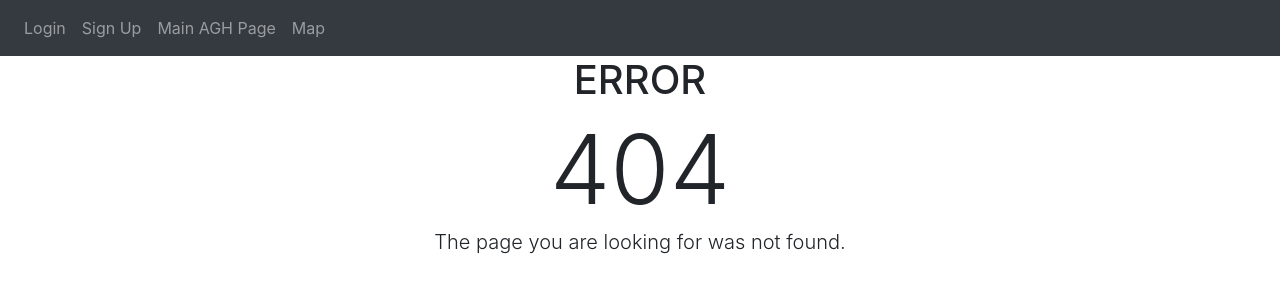
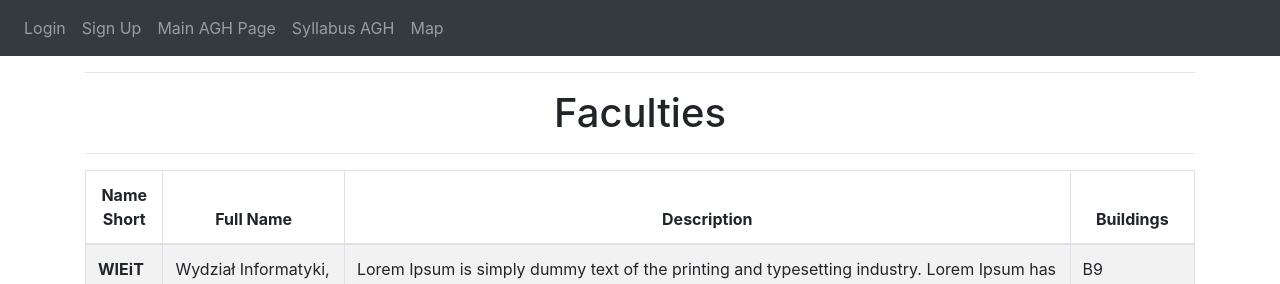
Before and after one commit to JakubTutka/Student_Managment_System, a Flask app: page /faculties in a window 1280 px wide. Shown: the top 284 px of the page. Run offline with Flask 2, Linux system fonts and the light colour scheme; some libraries are stand-ins or nearby versions.

Commit message:
Improved all pages and add new ones

```diff
--- a/website/auth.py
+++ b/website/auth.py
@@ -43,9 +43,17 @@ def map():
 def grades():
     return render_template('grades.html', user=current_user)
 
+@auth.route('/new_course')
+def new_course():
+    return render_template('new_course.html', user=current_user)
+
 @auth.route('/timetable')
 def timetable():
     return render_template('timetable.html', user=current_user)
+
+@auth.route('/faculties')
+def faculties():
+    return render_template('faculties.html', user=current_user)
 
 @auth.route('/buildings')
 def buildings():
--- a/website/templates/404.html
+++ b/website/templates/404.html
@@ -1,6 +1,8 @@
 {% extends "base.html" %} {% block title %}Error 404{% endblock %} {% block content
 %}
+    <hr/>
 <h1 align="center">ERROR</h1>
+    <hr/>
     <div class="page-wrap d-flex flex-row align-items-center">
     <div class="container">
         <div class="row justify-content-center">
--- a/website/templates/base.html
+++ b/website/templates/base.html
@@ -44,7 +44,9 @@
                   {% if user.is_authenticated %}
                   <a class="nav-item nav-link" id='home' href="/">Home</a>
                   <a class="nav-item nav-link" id='logout' href="/logout">Logout</a>
+                  <a class="nav-item nav-link" id="new_course" href="/new_course">Add new course</a>
                   <a class="nav-item nav-link" id="grades" href="/grades">Grades</a>
+                  <a class="nav-item nav-link" id="faculties" href="/faculties">Faculties</a>
                   <a class="nav-item nav-link" id="timetable" href="/timetable">Timetable</a>
                   <a class="nav-item nav-link" id="buildings" href="/buildings">Buildings</a>
                   {% else %}
@@ -52,6 +54,7 @@
                   <a class="nav-item nav-link" id='signUp' href="/sign-up">Sign Up</a>
                   {% endif %}
               <a class="nav-item nav-link ms-auto" id="agh" href="https://www.agh.edu.pl/">Main AGH Page</a>
+              <a class="nav-item nav-link ms-auto" id="agh" href="https://sylabusy.agh.edu.pl/pl/1/1/17/1/4">Syllabus AGH</a>
               <a class="nav-item nav-link" id="map" href="/map">Map</a>
               </div>
           </div>
--- a/website/templates/buildings.html
+++ b/website/templates/buildings.html
@@ -1,6 +1,8 @@
 {% extends "base.html" %} {% block title %}Timetable{% endblock %} {% block content
 %}
+    <hr/>
 <h1 align="center">Buildings</h1>
+    <hr/>
 {#  gowno do poprawki  #}
 <div class="container">
     <table class="table table-bordered table-hover">
--- /dev/null
+++ b/website/templates/faculties.html
@@ -0,0 +1,38 @@
+{% extends "base.html" %} {% block title %}Faculties{% endblock %} {% block content
+%}
+    <hr/>
+<h1 align="center">Faculties</h1>
+<hr/>
+        <table class="table table-striped table-bordered table-hover">
+  <thead>
+    <tr>
+      <th scope="col" class="text-center">Name Short</th>
+      <th scope="col" class="text-center">Full Name</th>
+      <th scope="col" class="text-center">Description</th>
+      <th scope="col" class="text-center">Buildings</th>
+    </tr>
+  </thead>
+  <tbody>
+    <tr>
+      <th scope="row">WIEiT</th>
+      <td>Wydział Informatyki, Elektroniki i Telekomunikacji</td>
+      <td>Lorem Ipsum is simply dummy text of the printing and typesetting industry. Lorem Ipsum has been the industry's standard dummy text ever since the 1500s, when an unknown printer took a galley of type and scrambled it to make a type specimen book. It has survived not only five centuries, but also the leap into electronic typesetting, remaining essentially unchanged. It was popularised in the 1960s with the release of Letraset sheets containing Lorem Ipsum passages, and more recently with desktop publishing software like Aldus PageMaker including versions of Lorem Ipsum.
+
+</td>
+      <td>B9</td>
+    </tr>
+    <tr>
+      <th scope="row">2</th>
+      <td>Jacob</td>
+      <td>Thornton</td>
+      <td>@fdsadsadat</td>
+    </tr>
+    <tr>
+      <th scope="row">3</th>
+      <td>Larry</td>
+      <td>the Bird</td>
+      <td>@dasdasd</td>
+    </tr>
+  </tbody>
+</table>
+{% endblock %}
--- a/website/templates/grades.html
+++ b/website/templates/grades.html
@@ -1,6 +1,8 @@
 {% extends "base.html" %} {% block title %}Grades{% endblock %} {% block content
 %}
+    <hr/>
 <h1 align="center">Grades</h1>
+    <hr/>
     <table class="table table-striped table-dark">
   <thead>
     <tr>
--- a/website/templates/home.html
+++ b/website/templates/home.html
@@ -3,6 +3,7 @@
 {#  OGÓLNIE TE NOTATKI MOGA ZOSTAC ALE JAKO JAKAS KOLEJNA PODSTRONA A NIE GLOWNY HOME  #}
 {#  NA GŁOWNYM HOMIE DALBYM ZEBY MOZNA BYLO WYBRAC OCENKI CZY ZOBACZYC INNE RZECZY  #}
     <div>
+    <hr/>
 <h1 align="center">Student Page</h1>
     <hr/>
 <div class="row">
--- a/website/templates/sign_up.html
+++ b/website/templates/sign_up.html
@@ -1,7 +1,7 @@
 {% extends "base.html" %}{%  block title %}Sign Up{%  endblock %}
 {% block content %}
 <form method="POST">
-<br />
+<hr/>
     <h2 align="center">Sign Up to AGH Student Management System</h2>
     <hr/>
     <div class="form-group">
--- a/website/templates/timetable.html
+++ b/website/templates/timetable.html
@@ -114,7 +114,9 @@
     border-top: 1px solid #dee2e6;
 }
     </style>
+    <hr/>
 <h1 align="center">Student Timetable</h1>
+    <hr/>
     <div class="container">
                 <div class="timetable-img text-center">
                     <img src="img/content/timetable.png" alt="">
```
Also changed, not shown: website/templates/login.html (+7 -4 lines), website/templates/new_course.html (added, +9 -0 lines).
